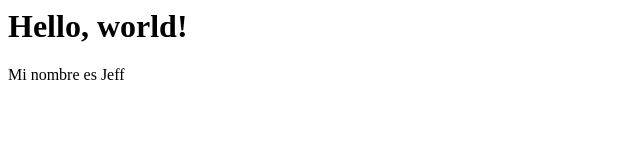
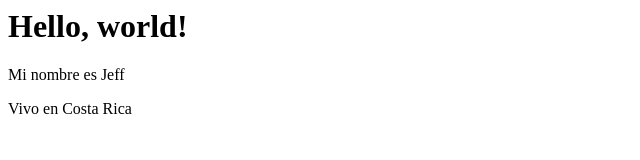
Before and after one commit to jeffag2003/Portfolio, a plain HTML site: page index.html in a window 1280 px wide. Shown: the whole page, without its empty margins (0-640 px from the left). Drawn offline with Linux system fonts and the light colour scheme.

Commit message:
segundo commit

```diff
--- a/index.html
+++ b/index.html
@@ -2,5 +2,6 @@
 <body>
 <h1> Hello, world! </h1>
 <p> Mi nombre es Jeff</p>
+<p> Vivo en Costa Rica</p>
 </body>
 </html>
```
